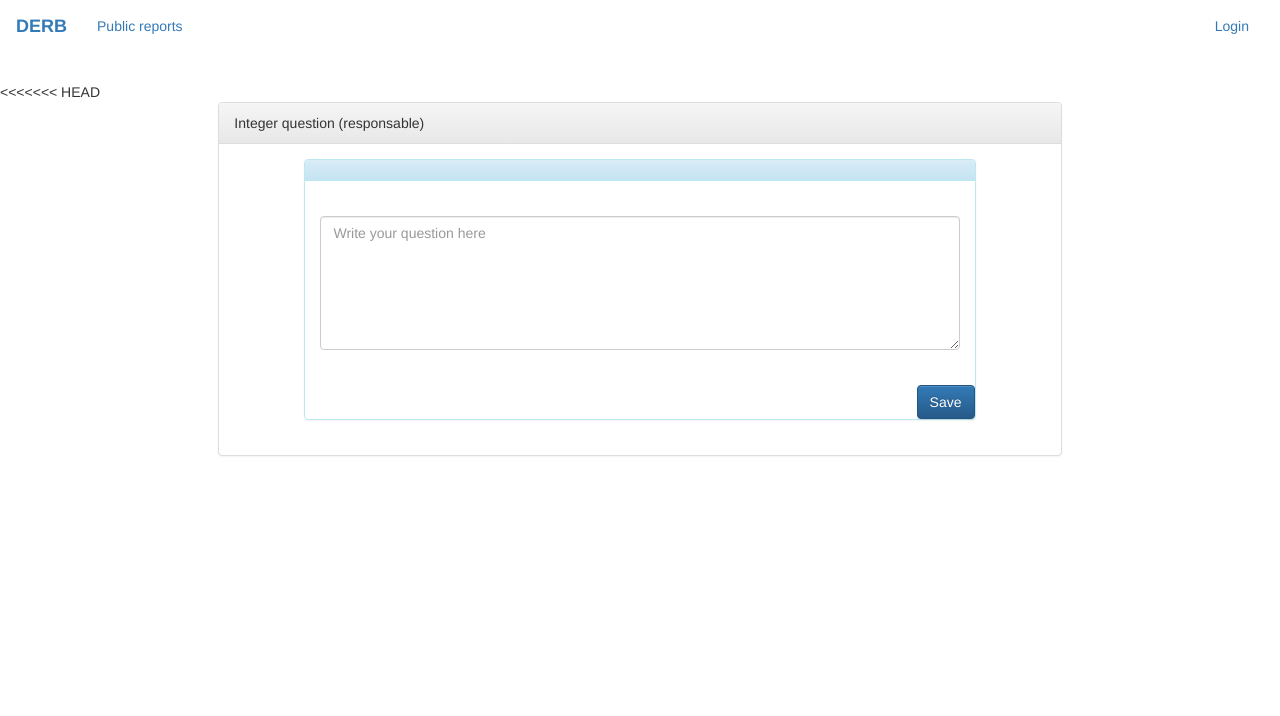
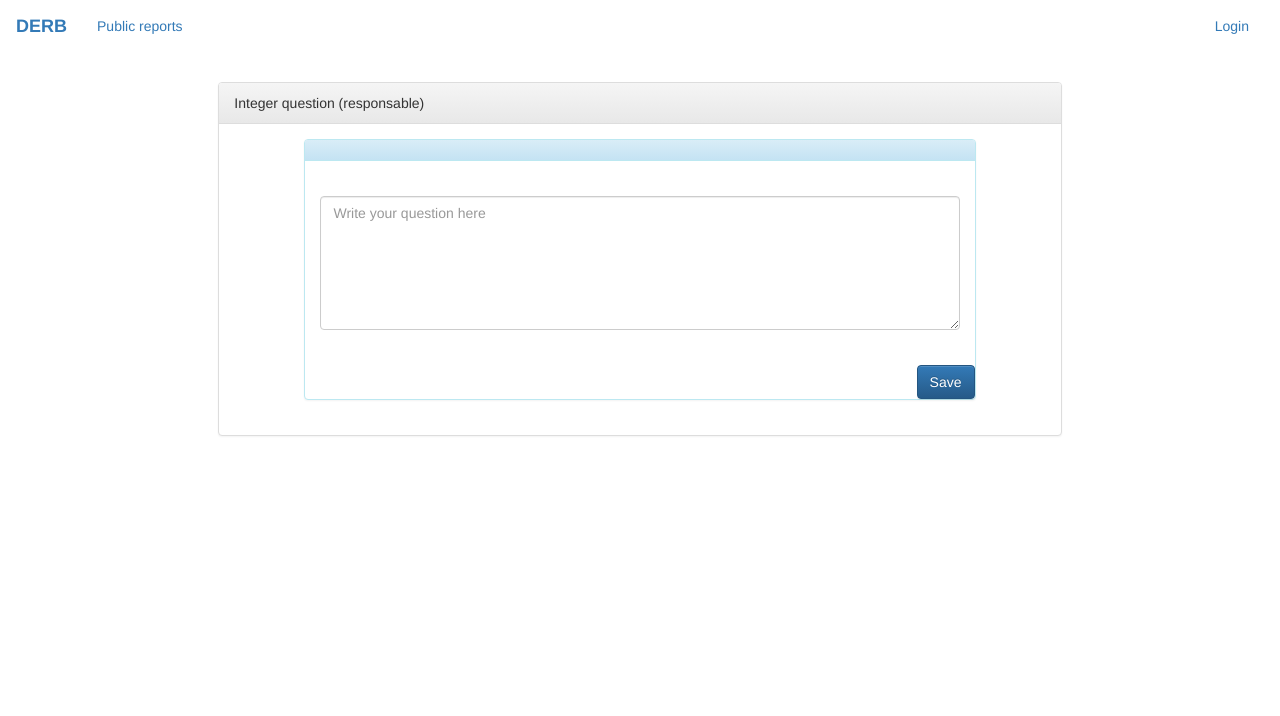
Before and after one commit to Solvosoft/derb, a Django app: template report_builder/templates/responsable/integer_question.html in a window 1280 px wide. Shown: the top 716 px of the page. Run offline with Django 3.2, Linux system fonts and the light colour scheme; the template is opened without the code that fills it: values that come from a table or form of the project are taken from there, others are empty; parts of the project's set-up code (start-up, migrations or seed data) failed here and were passed over; some libraries are stand-ins or nearby versions.

Commit message:
Minor changes during revision

```diff
--- a/report_builder/templates/responsable/integer_question.html
+++ b/report_builder/templates/responsable/integer_question.html
@@ -2,7 +2,6 @@
 
 {% load i18n %}
 {% block main_block %}
-  <<<<<<< HEAD
   <div class="row">
     <div class="col-md-offset-2 col-md-8">
       {% for message in messages %}
@@ -61,11 +60,9 @@
                 </div>
               </div>
             </div>
+          </form>
         </div>
-
-        </form>
       </div>
     </div>
   </div>
-  </div>
 {% endblock %}
```
